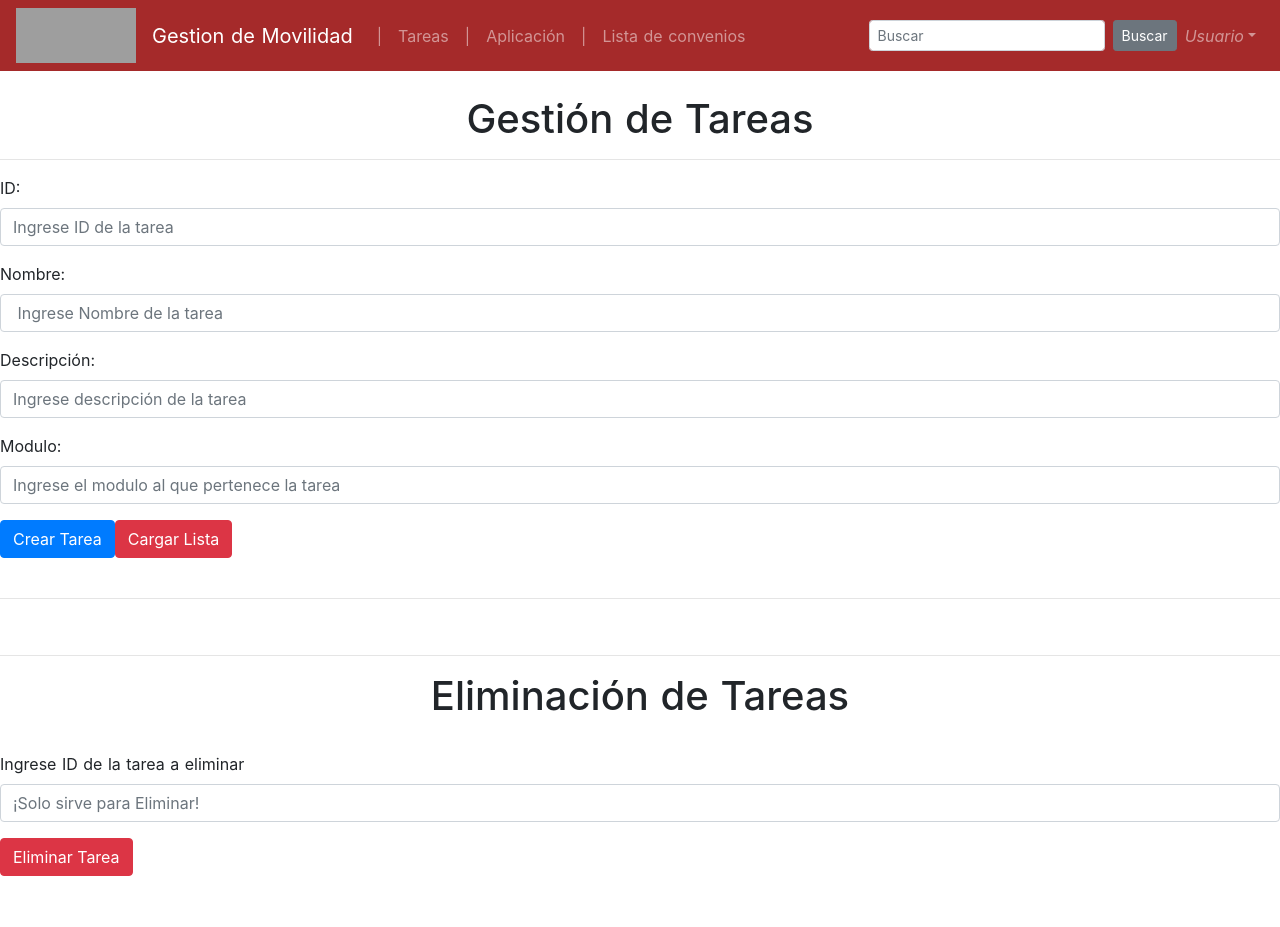
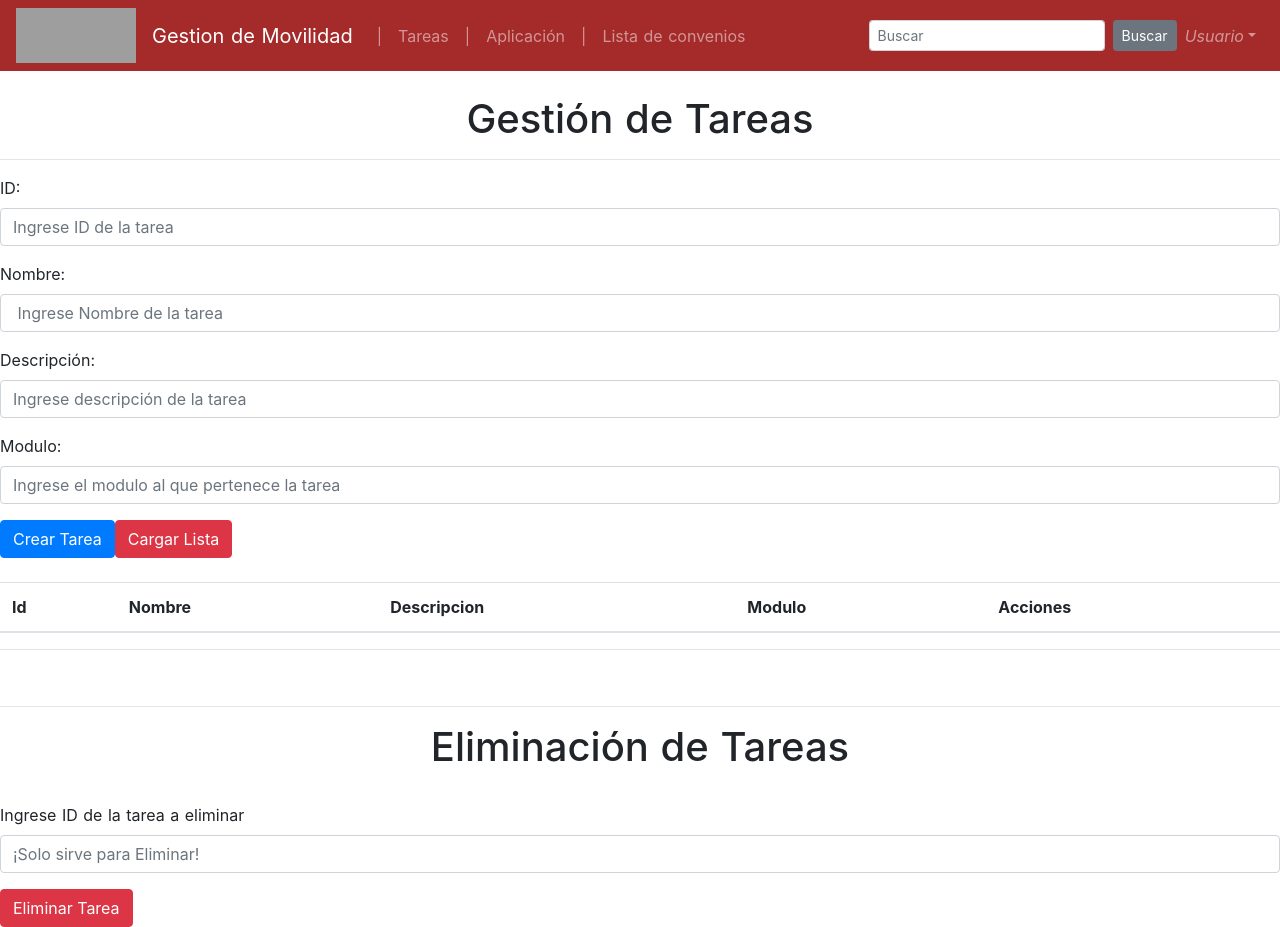
Before and after one commit to EstivenCano/proyecto_web, a Nuxt app in the folder Frontend/: page /tarea in a window 1280 px wide. Before the commit the page ends 876 px from the top, so only its background shows below. Built offline with nearby package versions, Linux system fonts and the light colour scheme; grey boxes are pictures that could not be loaded.

Commit message:
Conexión (crud tareas) con DB

```diff
--- a/Frontend/assets/tarea.js
+++ b/Frontend/assets/tarea.js
@@ -3,6 +3,7 @@ export default {
     return {
       enEdicion: false,
       lista_tareas: [],
+      fields: ["id", "nombre", "descripcion", "modulo", "acciones"],
       tarea: {
         id: "",
         nombre: "",
--- a/Frontend/pages/tarea.vue
+++ b/Frontend/pages/tarea.vue
@@ -9,7 +9,7 @@
       <!-- Formulario con los parametros indicados -->
       <b-form action="javascript:void(0)" @submit="crearTarea()" @reset="onReset" >
         <!-- Opciones dentro del formulario -->
-        <b-form-group label="ID:" label-for="id" v-if!="enEdicion">
+        <b-form-group label="ID:" label-for="id" v-if="!enEdicion">
           <b-form-input
             class="form-control"
             type="number"
@@ -17,7 +17,7 @@
             placeholder="Ingrese ID de la tarea"
             id="id"
             required
-            v-if!="enEdicion"
+            v-if="!enEdicion"
           />
         </b-form-group>
 
@@ -61,9 +61,9 @@
       </b-form><br>
 
       <!-- Tabla de tareas -->
-      <b-table striped hover :items="lista_tareas">
+      <b-table striped hover :items="lista_tareas" :fields="fields">
         <template v-slot:cell(acciones)="row">
-          <!-- Botones para editar y eliminar tareas de la lista -->
+          <!-- Botones para editar tareas de la lista -->
           <b-button size="sm" @click="cargarTarea(row)" class="mr-2">Modificar</b-button>
         </template>
       </b-table>
```
